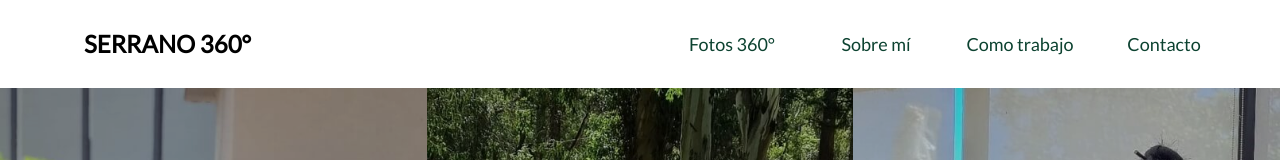
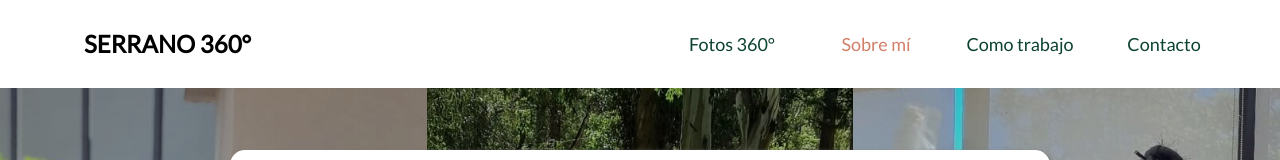
Before and after one commit to SRivarola/Serrano360, a React (Create React App) app: page /#/sobremi in a window 1280 px wide. Before the commit this address led to /#/. Shown: the top 160 px of the page. Built offline with nearby package versions, Linux system fonts and the light colour scheme.

Commit message:
hashrouter y navlink

```diff
--- a/src/App.js
+++ b/src/App.js
@@ -1,4 +1,4 @@
-import { Routes, Route, BrowserRouter } from "react-router-dom";
+import { Routes, Route, HashRouter } from "react-router-dom";
 import Navbar from "./components/Navbar/Navbar";
 import Fotos360 from "./Pages/Fotos360/Fotos360";
 import Sobremi from "./Pages/Sobremi/Sobremi";
@@ -10,7 +10,7 @@ import Principal from "./Pages/Principal/Principal";
 function App() {
   return (
     <div>
-      <BrowserRouter>
+      <HashRouter>
         <Navbar />
         <Principal/>
         <Routes>
@@ -20,7 +20,7 @@ function App() {
           <Route path="/comotrabajamos" element={<ComoTrabajamos />} />
           <Route path="/contacto" element={<Contacto />} />
         </Routes>
-      </BrowserRouter>
+      </HashRouter>
     </div>
   );
 }
--- a/src/components/Navbar/Navbar.js
+++ b/src/components/Navbar/Navbar.js
@@ -1,5 +1,5 @@
 import React, { useState } from "react";
-import { Link } from "react-router-dom";
+import { Link, NavLink } from "react-router-dom";
 import "../../index.scss"
 import "./Navbar.scss";
 import {Icon} from '@iconify/react'
@@ -38,16 +38,16 @@ const Navbar = () => {
               <Leyenda>Fotografia de productos</Leyenda></Link>
             </ItemList>
             <ItemList>
-              <Link to="/fotos360" onClick={handleFalse}>Fotos 360°</Link>
+              <NavLink to="/fotos360" activeClassName='active' onClick={handleFalse}>Fotos 360°</NavLink>
             </ItemList>
             <ItemList>
-              <Link to="/sobremi" onClick={handleFalse}>Sobre mí</Link>
+              <NavLink to="/sobremi" activeClassName='active' onClick={handleFalse}>Sobre mí</NavLink>
             </ItemList>
             <ItemList>
-              <Link to="/comotrabajamos" onClick={handleFalse}>Como trabajo</Link>
+              <NavLink to="/comotrabajamos" activeClassName='active' onClick={handleFalse}>Como trabajo</NavLink>
             </ItemList>
             <ItemList>
-              <Link to="/contacto" onClick={handleFalse}>Contacto</Link>
+              <NavLink to="/contacto" activeClassName='active' onClick={handleFalse}>Contacto</NavLink>
             </ItemList>
           </List>
         </Menu>
--- a/src/index.scss
+++ b/src/index.scss
@@ -99,6 +99,10 @@ li {
   }
 }
 
+.active{
+  color: #D27F67;
+}
+
   // BACKGROUND COLORS
   .bgColor-1 {
     background-color: $pink1;
```
